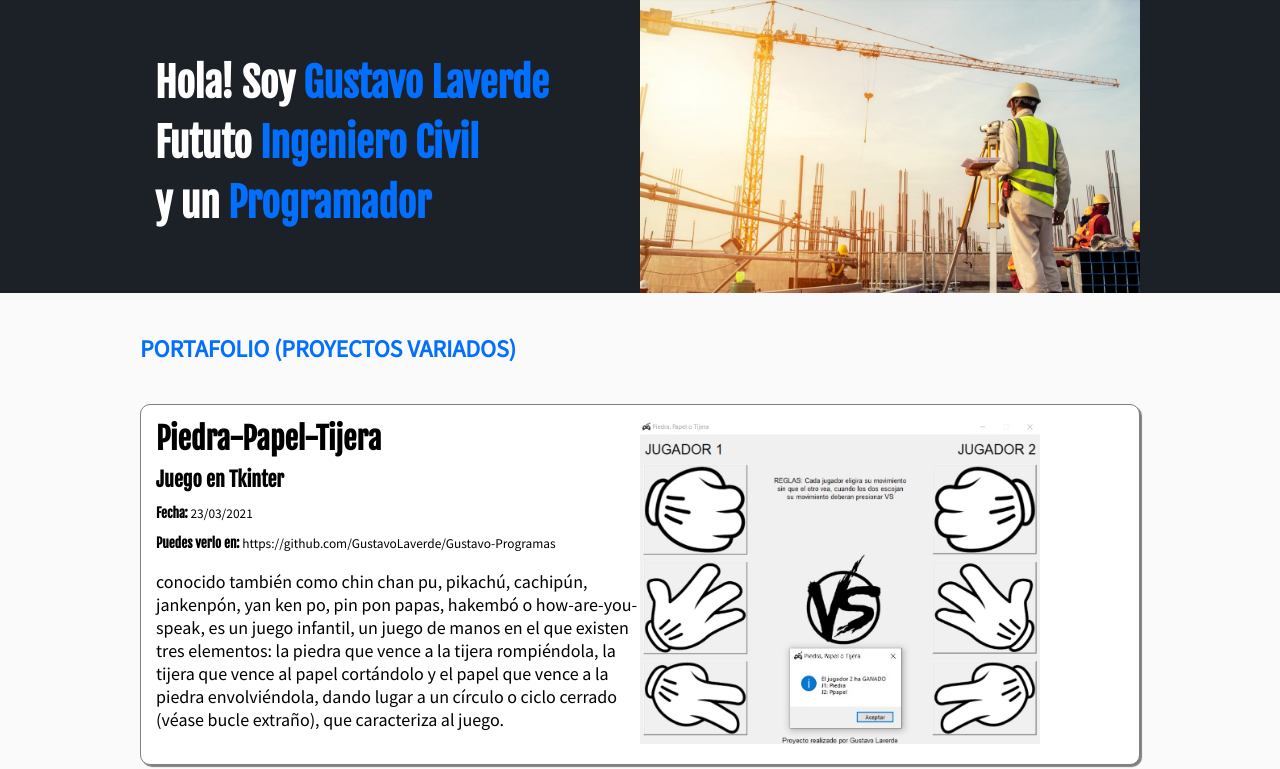
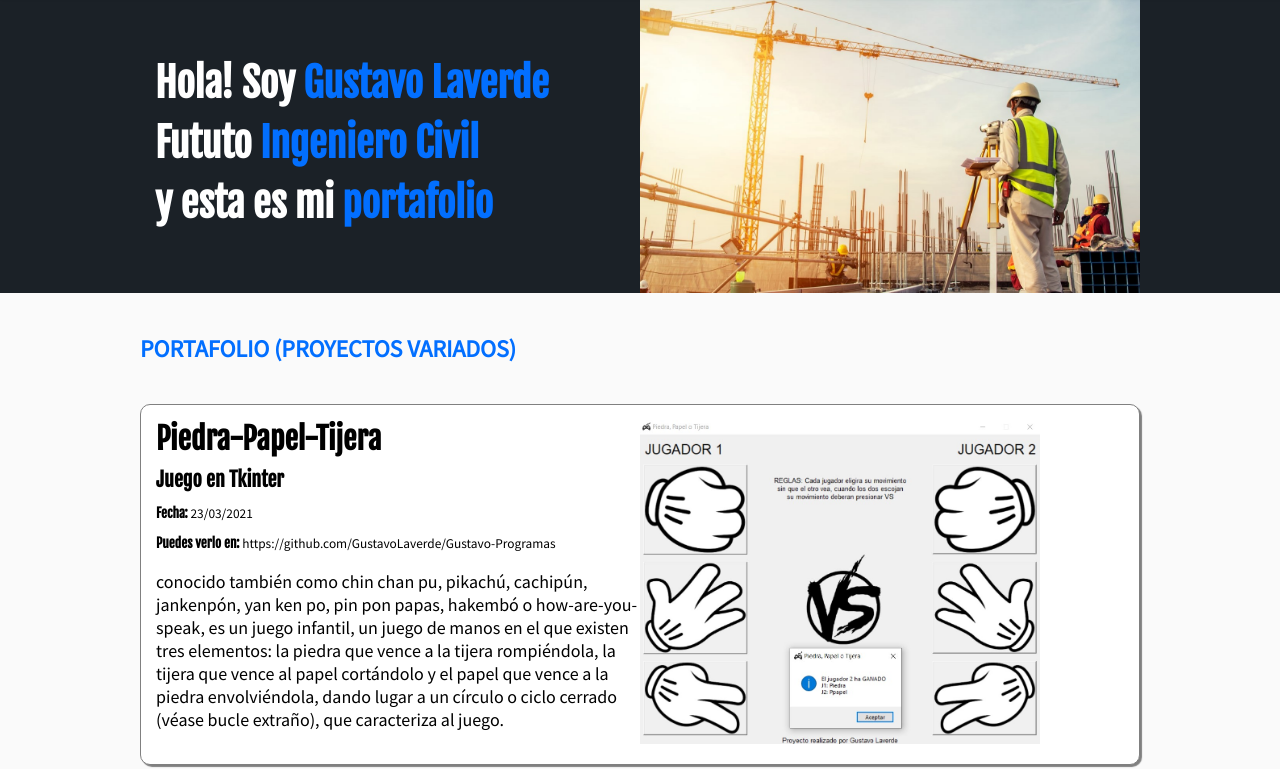
Before and after one commit to GustavoLaverde/GustavoLaverde.github.io, a plain HTML site: page index.html in a window 1280 px wide. Shown: the part 57-826 px from the top of the page. Drawn offline with Linux system fonts and the light colour scheme.

Commit message:
Update index.html

```diff
--- a/index.html
+++ b/index.html
@@ -38,7 +38,7 @@
     <section class="hero">
         <div class="container">
             <h1>
-                Hola! Soy <strong>Gustavo Laverde</strong><br> Fututo <strong>Ingeniero Civil</strong><br>y un <strong>Programador</strong>
+                Hola! Soy <strong>Gustavo Laverde</strong><br> Fututo <strong>Ingeniero Civil</strong><br>y esta es mi <strong>portafolio</strong>
             </h1>
             <img class="hero-image" src="images/ingcivil.jpg" width="500" height="300">
         </div>
```
